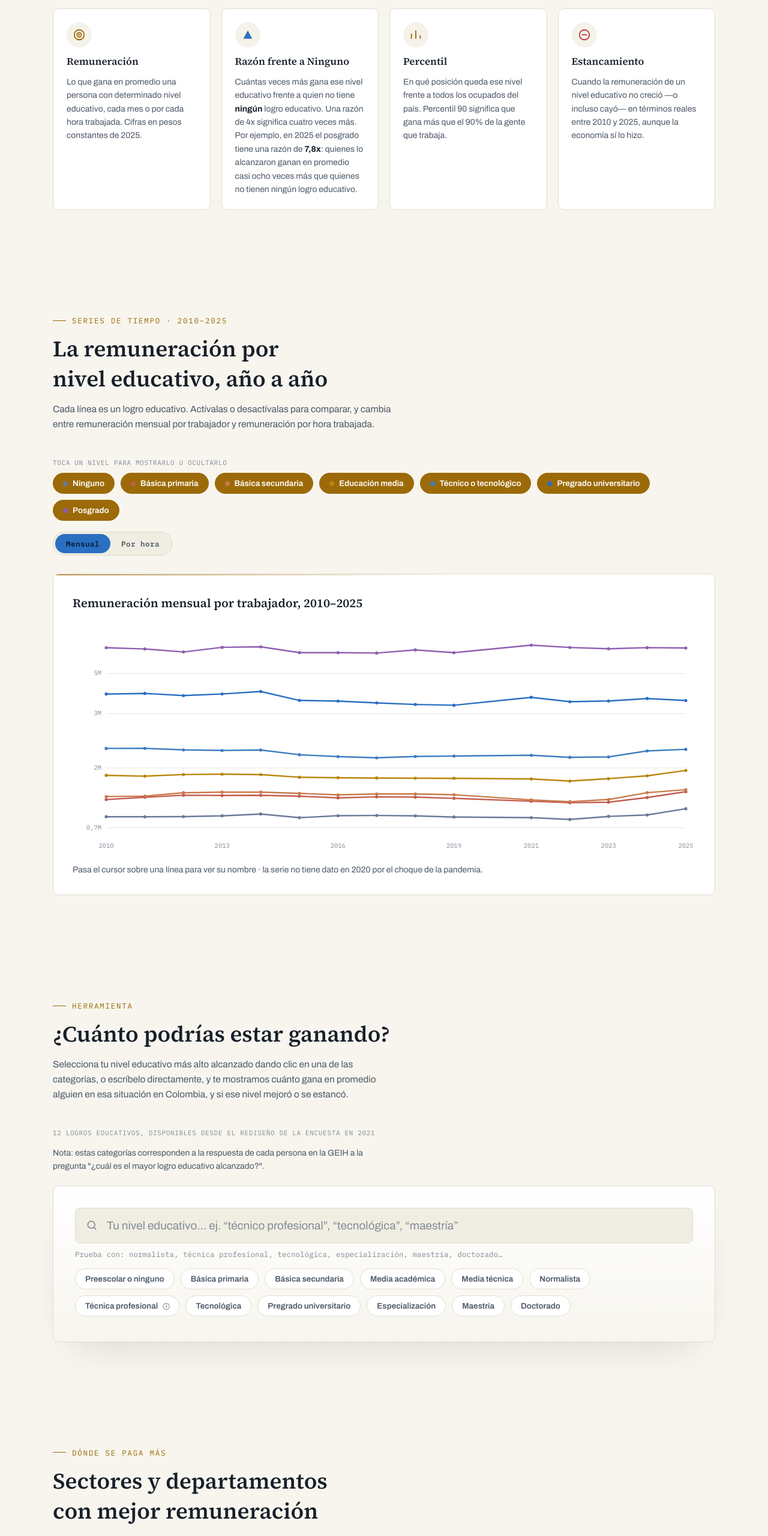
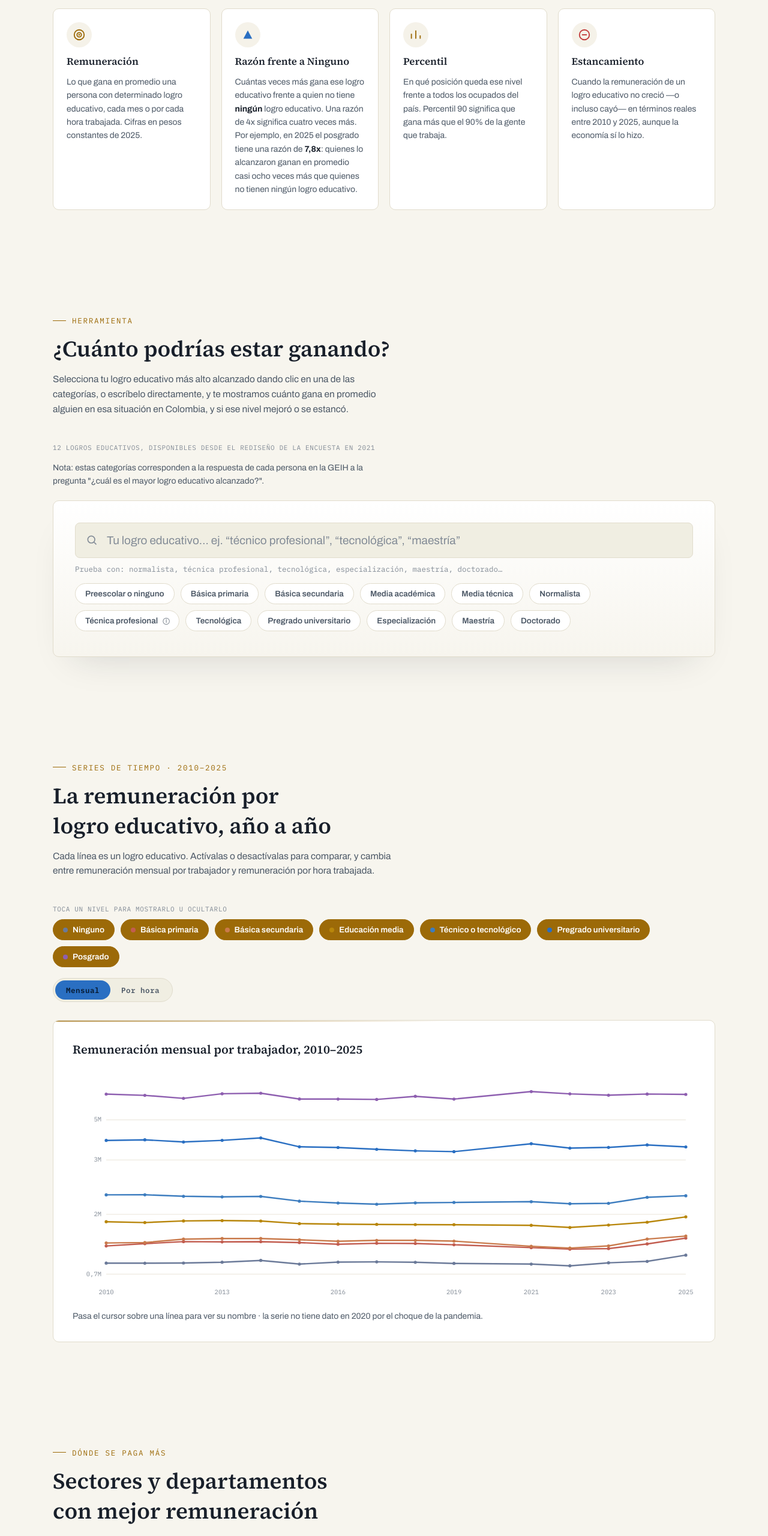
Before and after one commit to Kin-George/CJC-Interactividad04, a plain HTML site: page docs/index.html in a window 1280 px wide. Shown: the part 1260-3820 px from the top of the page at 60% size. Drawn offline with Linux system fonts and the light colour scheme.

Commit message:
Add files via upload

```diff
--- a/docs/index.html
+++ b/docs/index.html
@@ -534,14 +534,14 @@
             <svg viewBox="0 0 24 24" fill="none" stroke="currentColor" stroke-width="2"><circle cx="12" cy="12" r="9"></circle><circle cx="12" cy="12" r="4"></circle><circle cx="12" cy="12" r="0.6" fill="currentColor"></circle></svg>
           </div>
           <h3>Remuneración</h3>
-          <p>Lo que gana en promedio una persona con determinado nivel educativo, cada mes o por cada hora trabajada. Cifras en pesos constantes de 2025.</p>
+          <p>Lo que gana en promedio una persona con determinado logro educativo, cada mes o por cada hora trabajada. Cifras en pesos constantes de 2025.</p>
         </div>
         <div class="gloss-card">
           <div class="gloss-icon" style="color:var(--complement)">
             <svg viewBox="0 0 24 24" fill="currentColor"><path d="M12 4l8 15H4z"></path></svg>
           </div>
           <h3>Razón frente a Ninguno</h3>
-          <p>Cuántas veces más gana ese nivel educativo frente a quien no tiene <strong>ningún</strong> logro educativo. Una razón de 4x significa cuatro veces más. Por ejemplo, en 2025 el posgrado tiene una razón de <strong>7,8x</strong>: quienes lo alcanzaron ganan en promedio casi ocho veces más que quienes no tienen ningún logro educativo.</p>
+          <p>Cuántas veces más gana ese logro educativo frente a quien no tiene <strong>ningún</strong> logro educativo. Una razón de 4x significa cuatro veces más. Por ejemplo, en 2025 el posgrado tiene una razón de <strong>7,8x</strong>: quienes lo alcanzaron ganan en promedio casi ocho veces más que quienes no tienen ningún logro educativo.</p>
         </div>
         <div class="gloss-card">
           <div class="gloss-icon" style="color:var(--gold)">
@@ -555,8 +555,32 @@
             <svg viewBox="0 0 24 24" fill="none" stroke="currentColor" stroke-width="2"><circle cx="12" cy="12" r="9"></circle><line x1="7.5" y1="12" x2="16.5" y2="12"></line></svg>
           </div>
           <h3>Estancamiento</h3>
-          <p>Cuando la remuneración de un nivel educativo no creció —o incluso cayó— en términos reales entre 2010 y 2025, aunque la economía sí lo hizo.</p>
+          <p>Cuando la remuneración de un logro educativo no creció —o incluso cayó— en términos reales entre 2010 y 2025, aunque la economía sí lo hizo.</p>
         </div>
+      </div>
+    </div>
+  </section>
+
+  <section id="calculadora">
+    <div class="page">
+      <div class="sec-head">
+        <span class="eyebrow">Herramienta</span>
+        <h2>¿Cuánto podrías estar ganando?</h2>
+        <p>Selecciona tu logro educativo más alto alcanzado dando clic en una de las categorías, o escríbelo directamente, y te mostramos cuánto gana en promedio alguien en esa situación en Colombia, y si ese nivel mejoró o se estancó.</p>
+      </div>
+      <div class="explorer-controls" style="margin-bottom:22px;">
+        <span class="sort-note" id="calc-mode-note">12 logros educativos, disponibles desde el rediseño de la encuesta en 2021</span>
+      </div>
+      <p class="chart-caption" style="margin-top:-6px;margin-bottom:20px;max-width:70ch;">Nota: estas categorías corresponden a la respuesta de cada persona en la GEIH a la pregunta "¿cuál es el mayor logro educativo alcanzado?".</p>
+      <div class="tool-panel">
+        <div class="search-box">
+          <svg class="search-icon" viewBox="0 0 24 24" fill="none" stroke="currentColor" stroke-width="2"><circle cx="11" cy="11" r="7"/><path d="M21 21l-4.3-4.3"/></svg>
+          <input id="calc-input" type="text" autocomplete="off" placeholder="Tu logro educativo… ej. “técnico profesional”, “tecnológica”, “maestría”" />
+        </div>
+        <div class="search-hint" id="calc-hint">Prueba con: normalista, técnica profesional, tecnológica, especialización, maestría, doctorado…</div>
+        <div class="chip-row" id="calc-level-chips" style="margin-top:16px;"></div>
+        <div class="search-results" id="calc-results"></div>
+        <div class="detail-card" id="calc-detail"></div>
       </div>
     </div>
   </section>
@@ -565,7 +589,7 @@
     <div class="page">
       <div class="sec-head">
         <span class="eyebrow">Series de tiempo · 2010–2025</span>
-        <h2>La remuneración por nivel educativo, año a año</h2>
+        <h2>La remuneración por logro educativo, año a año</h2>
         <p>Cada línea es un logro educativo. Actívalas o desactívalas para comparar, y cambia entre remuneración mensual por trabajador y remuneración por hora trabajada.</p>
       </div>
       <div class="explorer-controls" style="align-items:flex-start;">
@@ -583,30 +607,6 @@
         <h3 id="serie-heading" style="font-size:1.25rem;margin-top:4px;">Remuneración por trabajador, 2010–2025</h3>
         <div id="serie-chart" style="margin-top:22px;"></div>
         <p class="chart-caption">Pasa el cursor sobre una línea para ver su nombre · la serie no tiene dato en 2020 por el choque de la pandemia.</p>
-      </div>
-    </div>
-  </section>
-
-  <section id="calculadora">
-    <div class="page">
-      <div class="sec-head">
-        <span class="eyebrow">Herramienta</span>
-        <h2>¿Cuánto podrías estar ganando?</h2>
-        <p>Selecciona tu nivel educativo más alto alcanzado dando clic en una de las categorías, o escríbelo directamente, y te mostramos cuánto gana en promedio alguien en esa situación en Colombia, y si ese nivel mejoró o se estancó.</p>
-      </div>
-      <div class="explorer-controls" style="margin-bottom:22px;">
-        <span class="sort-note" id="calc-mode-note">12 logros educativos, disponibles desde el rediseño de la encuesta en 2021</span>
-      </div>
-      <p class="chart-caption" style="margin-top:-6px;margin-bottom:20px;max-width:70ch;">Nota: estas categorías corresponden a la respuesta de cada persona en la GEIH a la pregunta "¿cuál es el mayor logro educativo alcanzado?".</p>
-      <div class="tool-panel">
-        <div class="search-box">
-          <svg class="search-icon" viewBox="0 0 24 24" fill="none" stroke="currentColor" stroke-width="2"><circle cx="11" cy="11" r="7"/><path d="M21 21l-4.3-4.3"/></svg>
-          <input id="calc-input" type="text" autocomplete="off" placeholder="Tu nivel educativo… ej. “técnico profesional”, “tecnológica”, “maestría”" />
-        </div>
-        <div class="search-hint" id="calc-hint">Prueba con: normalista, técnica profesional, tecnológica, especialización, maestría, doctorado…</div>
-        <div class="chip-row" id="calc-level-chips" style="margin-top:16px;"></div>
-        <div class="search-results" id="calc-results"></div>
-        <div class="detail-card" id="calc-detail"></div>
       </div>
     </div>
   </section>
@@ -662,7 +662,7 @@
       </div>
       <div class="chart-wrap">
         <div class="chart-title" id="brecha-title"></div>
-        <h3 id="brecha-heading" style="font-size:1.25rem;margin-top:4px;">Remuneración mensual por nivel educativo</h3>
+        <h3 id="brecha-heading" style="font-size:1.25rem;margin-top:4px;">Remuneración mensual por logro educativo</h3>
         <div class="chip-row" id="brecha-legend" style="margin-top:18px;"></div>
         <div id="brecha-chart" style="margin-top:10px;"></div>
       </div>
@@ -688,7 +688,7 @@
         </div>
         <div class="concl-card">
           <div class="n">03</div>
-          <p><strong>El país no puede depender indefinidamente de que la gente estudie más.</strong> Los aumentos sostenidos en la remuneración promedio requieren, además, que cada nivel educativo sea más productivo y mejor remunerado.</p>
+          <p><strong>El país no puede depender indefinidamente de que la gente estudie más.</strong> Los aumentos sostenidos en la remuneración promedio requieren, además, que cada logro educativo sea más productivo y mejor remunerado.</p>
           <p>Estudiar seguirá siendo una vía para acceder a mejores empleos, pero muchos egresados pueden encontrar que su esfuerzo educativo no mejora sus condiciones frente a generaciones anteriores.</p>
         </div>
         <div class="concl-card">
@@ -1068,7 +1068,7 @@
     if(crec == null){
       verdict = `No hay suficiente historia todavía para medir su tendencia ${periodLabel}.`;
     } else if(trend === 'riesgo'){
-      verdict = `Este nivel educativo <b>perdió poder adquisitivo</b>: su remuneración mensual promedio cayó ${fmtPct(crec)} al año ${periodYears}.`;
+      verdict = `Este logro educativo <b>perdió poder adquisitivo</b>: su remuneración mensual promedio cayó ${fmtPct(crec)} al año ${periodYears}.`;
     } else if(trend === 'baja'){
       verdict = `La remuneración de este nivel se mantuvo <b>prácticamente estancada</b>: creció apenas ${fmtPct(crec)} al año ${periodYears}.`;
     } else {
@@ -1334,7 +1334,7 @@
       <div class="ib-stat">${diffPct!=null?'+'+diffPct+'%':'—'}</div>
       <div class="ib-text"><strong>${top.label}</strong> paga ${diffPct!=null?`<strong>${diffPct}% más</strong>`:'más'} que <strong>${bottom.label}</strong>
         <span style="color:var(--text-faint)">(${formatFn(top[valueKey])} vs. ${formatFn(bottom[valueKey])})</span>.</div>
-      <div class="ib-note"><b>La brecha no es solo por educación.</b> Sectores y regiones más productivos pagan más incluso a igual nivel educativo — la barra clara del tooltip muestra qué parte de sus ocupados tiene formación técnica, universitaria o de posgrado.</div>
+      <div class="ib-note"><b>La brecha no es solo por educación.</b> Sectores y regiones más productivos pagan más incluso a igual logro educativo — la barra clara del tooltip muestra qué parte de sus ocupados tiene formación técnica, universitaria o de posgrado.</div>
     `;
   }
   function renderExplorer(){
@@ -1354,7 +1354,7 @@
     if(expState.view === 'cuadrante'){
       renderQuadrant(host, items, expState.idx, formatFn);
       document.getElementById('sort-note').textContent = 'Tamaño = número de ocupados';
-      document.getElementById('chart-caption').innerHTML = `Cada burbuja es un${expState.dim==='sectores'?' sector':' departamento'} y su tamaño representa el número de ocupados. Las líneas punteadas marcan el promedio nacional de remuneración y de participación con educación superior (técnica, universitaria o posgrado) — quienes quedan arriba a la izquierda pagan más de lo que su nivel educativo por sí solo explicaría.${dimNote}`;
+      document.getElementById('chart-caption').innerHTML = `Cada burbuja es un${expState.dim==='sectores'?' sector':' departamento'} y su tamaño representa el número de ocupados. Las líneas punteadas marcan el promedio nacional de remuneración y de participación con educación superior (técnica, universitaria o posgrado) — quienes quedan arriba a la izquierda pagan más de lo que su logro educativo por sí solo explicaría.${dimNote}`;
     } else {
       renderBarChart(host, items, expState.idx, colorFn, formatFn, (e, it) => {
         showTooltip(e, it.label,
```
